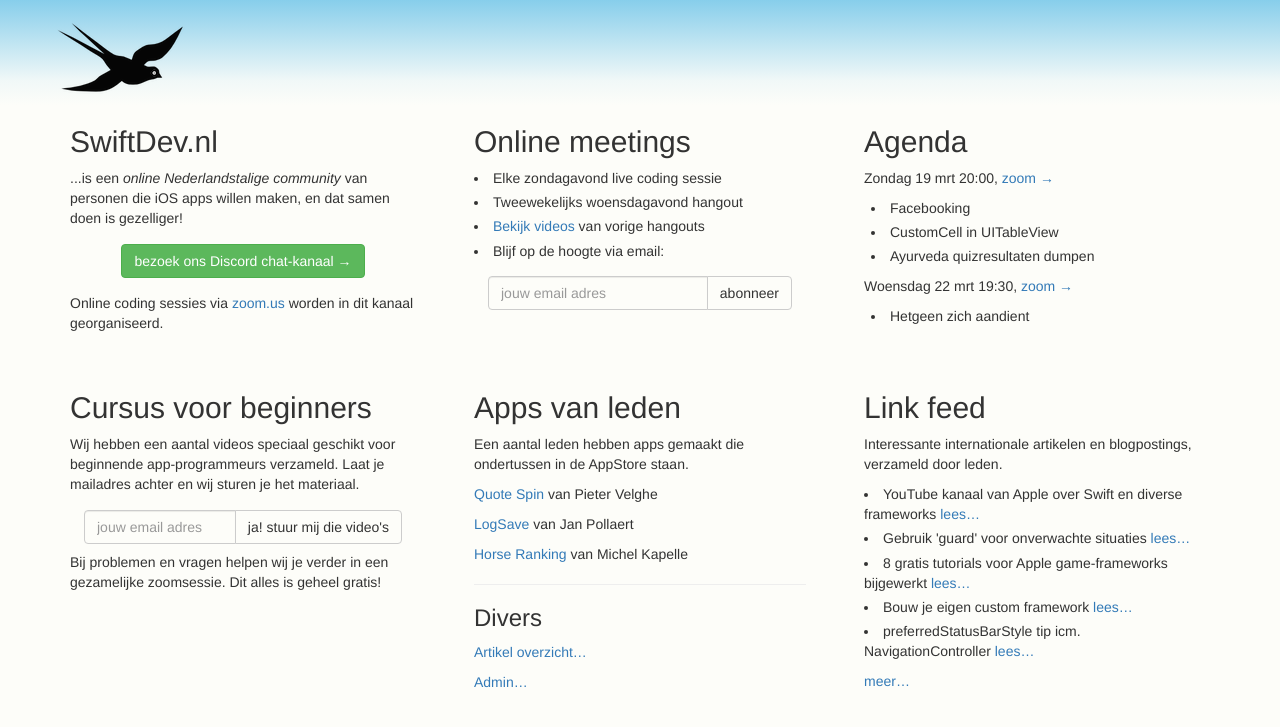
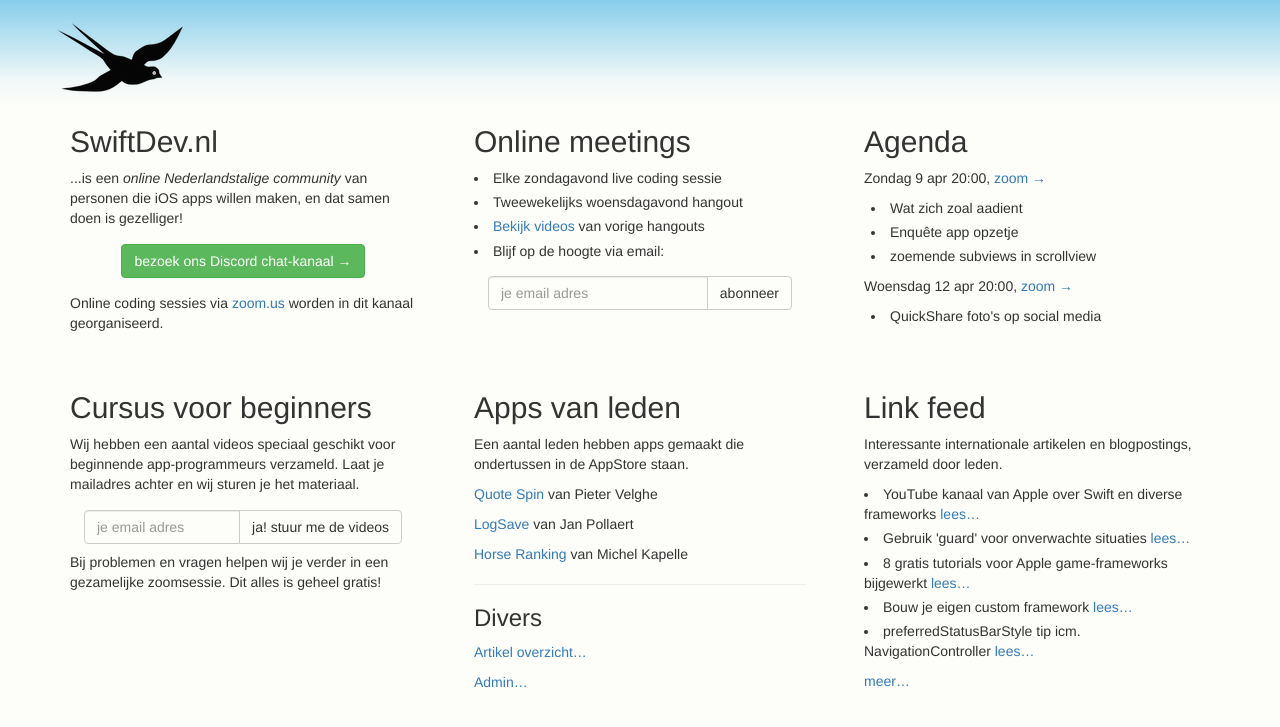
Before and after one commit to swiftdevnl/Website, a PHP site: page / in a window 1280 px wide. Shown: the top 727 px of the page. Run offline with PHP 8.4, Linux system fonts and the light colour scheme; a stand-in replaces the project's code that opens the database connection.

Commit message:
Woensdagtijd naar 20 uur

```diff
--- a/artikels/hangouts/content.html
+++ b/artikels/hangouts/content.html
@@ -21,7 +21,7 @@
 <li>Gezamenlijk stapsgewijs een functionele app bouwen</li>
 </ul>
 
-<p>En er staan nog genoeg onderwerpen en ideeën in de startblokken om er samen zinvolle sessies van te maken. De hangouts worden voorlopig iedere woensdag van 19:30 tot 23:00 uur gehouden en zijn voor alle geregistreerde leden toegankelijk.</p>
+<p>En er staan nog genoeg onderwerpen en ideeën in de startblokken om er samen zinvolle sessies van te maken. De hangouts worden voorlopig iedere woensdag van 20:00 tot 23:00 uur gehouden en zijn voor alle geregistreerde leden toegankelijk.</p>
 
 <p>Voorafgaand aan iedere sessie vind je een agenda op onze homepage, waardoor je direct kunt zien of een onderwerp dat je interesseert in die hangout besproken wordt of al behandeld is. Onze sessies zijn praktisch van aard, hoewel we ook lastige theorie zeker niet schuwen. Wij geven elke sessie uitleg over onderwerpen die je gelijk in de praktijk kunt brengen. Daarnaast maken we voldoende ruimte vrij om tijdens iedere hangout spontane vragen te kunnen stellen en deze goed beantwoord te krijgen, al dan niet met een gerichte demonstratie. Het tonen van eigen apps voor vakkundige ruggenspraak door collega-leden kan je vlot weer op weg helpen of op nieuwe ideeën voor de volgende versie brengen. </p>
 
--- a/artikels/videos/content.html
+++ b/artikels/videos/content.html
@@ -95,6 +95,10 @@
 
 
 <h2>Zondagavond: Live coding</h2>
+
+<p><a href="https://swiftdevnl.stackstorage.com/s/Rtff1Y7NYEgOyqG" target="_blank">ZON-2017-04-09</a>
+Enquête app.
+</p>
 
 <p><a href="https://swiftdevnl.stackstorage.com/s/u8cDwZWnsqNpvhA" target="_blank">ZON-2017-04-02</a>
 Debug sessie: muteren van objecten waarvan de referenties in een gefilterde array staan.
--- a/beginners.php
+++ b/beginners.php
@@ -22,7 +22,7 @@
 $log = date("Y-m-d H:i:s")." ".$ip." wil video's beginnerscursus: ".$email;
 
 @file_put_contents("state/beginners.log", $log.PHP_EOL, FILE_APPEND|LOCK_EX);
-@mail("motoom@xs4all.nl", "SwiftDev.nl beginnerscursus aanmelding van: $email", $log, "From: admin@swiftdev.nl");
+@mail("rudy.wouters@swiftdev.nl", "SwiftDev.nl beginnerscursus aanmelding van: $email", $log, "From: admin@swiftdev.nl");
 
 // Gebruik de artikel template voor een bevestigingspagina.
 $content = "<h1>Bedankt</h1><p>Dankjewel voor je interesse. We sturen je binnenkort een email.</p>";
--- a/index.php
+++ b/index.php
@@ -95,7 +95,7 @@
                     </ul>
                     <form class="subscribe" method="post" action="abonneer.php" accept-charset="utf-8">
                         <div class="input-group">
-                            <input type="email" class="form-control" id="email" name="email" placeholder="jouw email adres" required>
+                            <input type="email" class="form-control" id="email" name="email" placeholder="je email adres" required>
                             <span class="input-group-btn">
                                 <button class="btn btn-default" type="submit"> abonneer </button>
                             </span>
@@ -114,7 +114,7 @@
 						<?php if (!empty($agenda->zondagpunt2)) echo("<li>".$agenda->zondagpunt2."</li>"); ?>
 						<?php if (!empty($agenda->zondagpunt3)) echo("<li>".$agenda->zondagpunt3."</li>"); ?>
                     </ul>
-                    <p>Woensdag <?php if (!empty($agenda->woensdagdatum)) echo($agenda->woensdagdatum); ?> 19:30, <a href="https://zoom.us/j/245766538" title="Hangout">zoom &rarr;</a></p>
+                    <p>Woensdag <?php if (!empty($agenda->woensdagdatum)) echo($agenda->woensdagdatum); ?> 20:00, <a href="https://zoom.us/j/245766538" title="Hangout">zoom &rarr;</a></p>
                     <ul class="indented">
  						<?php if (!empty($agenda->woensdagpunt1)) echo("<li>".$agenda->woensdagpunt1."</li>"); ?>
 						<?php if (!empty($agenda->woensdagpunt2)) echo("<li>".$agenda->woensdagpunt2."</li>"); ?>
@@ -132,9 +132,9 @@
 					Laat je mailadres achter en wij sturen je het materiaal.</p>
                     <form class="subscribe" method="post" action="beginners.php" accept-charset="utf-8">
                         <div class="input-group">
-                            <input type="email" class="form-control" id="email" name="email" placeholder="jouw email adres" required>
+                            <input type="email" class="form-control" id="email" name="email" placeholder="je email adres" required>
                             <span class="input-group-btn">
-                                <button class="btn btn-default" type="submit"> ja! stuur mij die video's </button>
+                                <button class="btn btn-default" type="submit"> ja! stuur me de videos </button>
                             </span>
                         </div><!-- /input-group -->
                     </form>
--- a/state/agenda.json
+++ b/state/agenda.json
@@ -1,10 +1,10 @@
 {
-    "zondagdatum": "19 mrt",
-    "zondagpunt1": "Facebooking",
-    "zondagpunt2": "CustomCell in UITableView",
-    "zondagpunt3": "Ayurveda quizresultaten dumpen",
-    "woensdagdatum": "22 mrt",
-    "woensdagpunt1": "Hetgeen zich aandient",
+    "zondagdatum": "9 apr",
+    "zondagpunt1": "Wat zich zoal aadient",
+    "zondagpunt2": "Enqu\u00eate app opzetje",
+    "zondagpunt3": "zoemende subviews in scrollview",
+    "woensdagdatum": "12 apr",
+    "woensdagpunt1": "QuickShare foto's op social media",
     "woensdagpunt2": "",
     "woensdagpunt3": "",
     "submit": "Bewaar"
```
Also changed, not shown: grafische resources/logo-facebook.jpg (added), grafische resources/logo-swiftdev.nl-facebook-ad.jpg (added), img/originele-github-swiftdev-logo.png (added), 1 other file.
